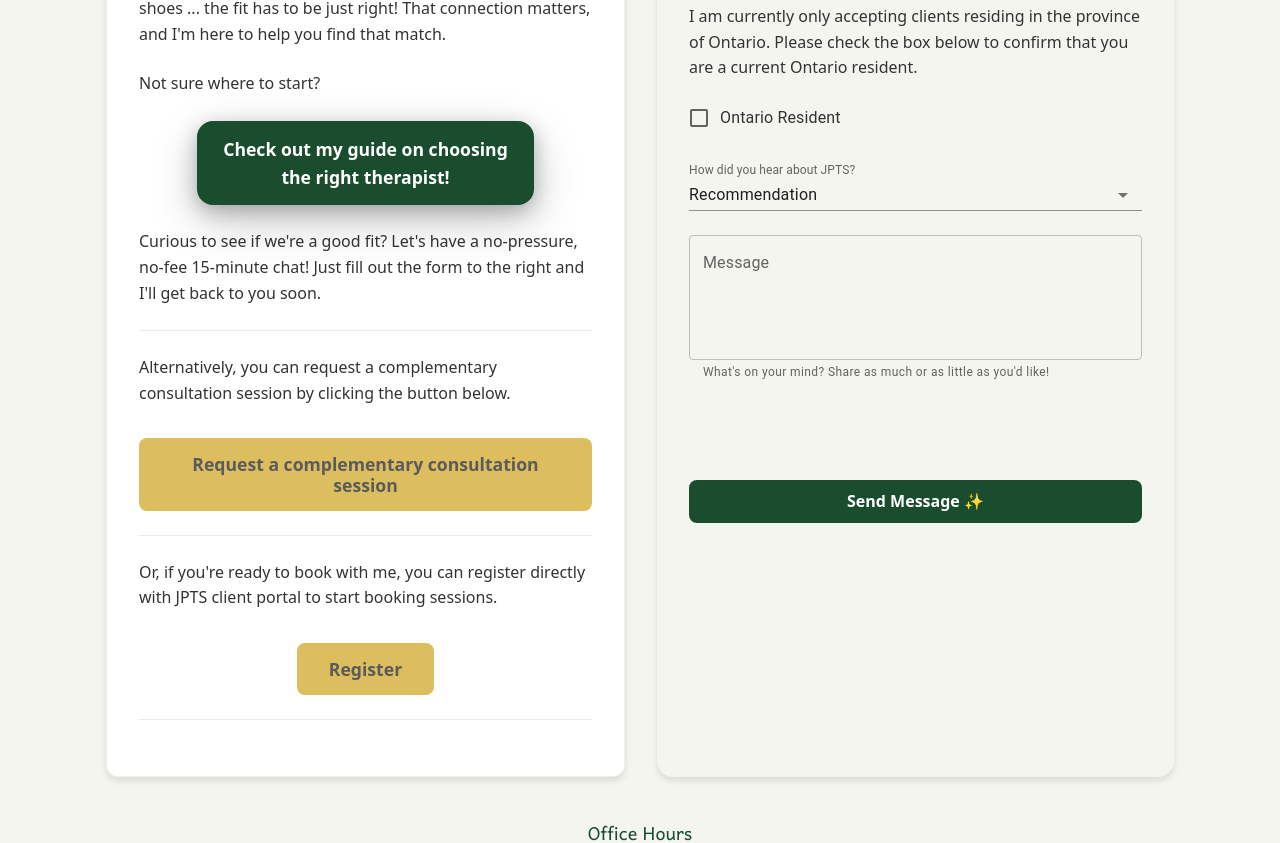
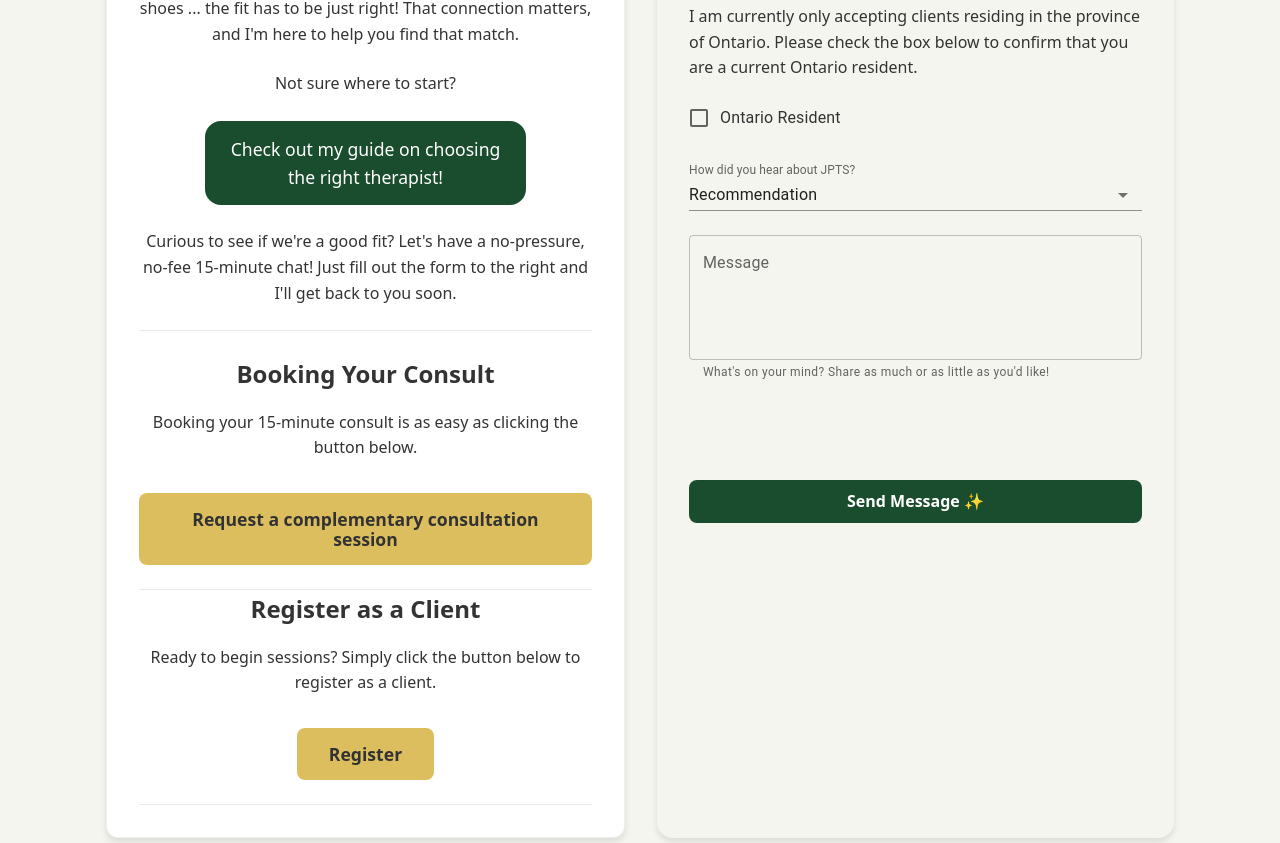
Before and after one commit to danispinxo/jesse-site, a Next.js app: page /contact in a window 1280 px wide. Shown: the part 800-1643 px from the top of the page. Built offline with nearby package versions, Linux system fonts and the light colour scheme; a web font is replaced by a local one.

Commit message:
Copy and styling on new buttons

```diff
--- a/src/app/_pages/Contact.jsx
+++ b/src/app/_pages/Contact.jsx
@@ -69,19 +69,21 @@ export default function Contact() {
               no-fee 15-minute chat! Just fill out the form to the right and
               I'll get back to you soon.
             </p>
-            <p className="border-bottom-text">
-              Alternatively, you can request a complementary consultation session by clicking the button below.
+            <div className="border-bottom-text">
+              <h2>Booking Your Consult</h2>
+              Booking your 15-minute consult is as easy as clicking the button below.
               <Link href="https://jpts.noustalk.com/contactme" target="_blank" rel="noopener noreferrer">
                 <button className="cta-button">Request a complementary consultation session</button>
               </Link>
-            </p>
+            </div>
 
-            <p className="border-bottom-text">
-              Or, if you're ready to book with me, you can register directly with JPTS client portal to start booking sessions.
+            <div className="border-bottom-text">
+              <h2>Register as a Client</h2>
+              Ready to begin sessions? Simply click the button below to register as a client.
               <Link href="https://jpts.noustalk.com/register" target="_blank" rel="noopener noreferrer">
                 <button className="cta-button">Register</button>
               </Link>
-            </p>
+            </div>
           </div>
 
           <div className="contact-form">
--- a/src/app/styles/contact.scss
+++ b/src/app/styles/contact.scss
@@ -38,6 +38,7 @@
   border-radius: 12px;
   box-shadow: $shadow-md;
   border: 1px solid rgba($primary-green, 0.08);
+  text-align: center;
 
   .guide-link {
     margin: 1.5rem 0;
@@ -46,7 +47,7 @@
     a {
       color: $text-light;
       font-size: 1.1rem;
-      font-weight: 600;
+      font-weight: 500;
       padding: 0.75rem 1.5rem;
       border-radius: $border-radius-md;
       background-color: $primary-green;
@@ -55,7 +56,6 @@
       transition: all $transition-normal;
       position: relative;
       text-decoration: none;
-      box-shadow: 0 6px 20px rgb(0 0 0 / 25%), 0 16px 48px rgb(0 0 0 / 20%);
 
       &:hover {
         background-color: $secondary-green;
@@ -103,11 +103,21 @@
     flex-direction: column;
     justify-content: center;
     align-items: center;
+    text-align: center;
     gap: 1rem;
 
     .cta-button {
       text-align: center;
       margin-top: 1rem;
+      color: black;
+
+      &:hover {
+        background-color: $accent-gold;
+        border-color: $accent-gold;
+        transform: translateY(-2px);
+        box-shadow: 0 10px 28px rgb(97 70 0 / 30%), 0 24px 64px rgb(97 70 0 / 25%),;
+        color: black;
+      }
     }
   }
 
```
